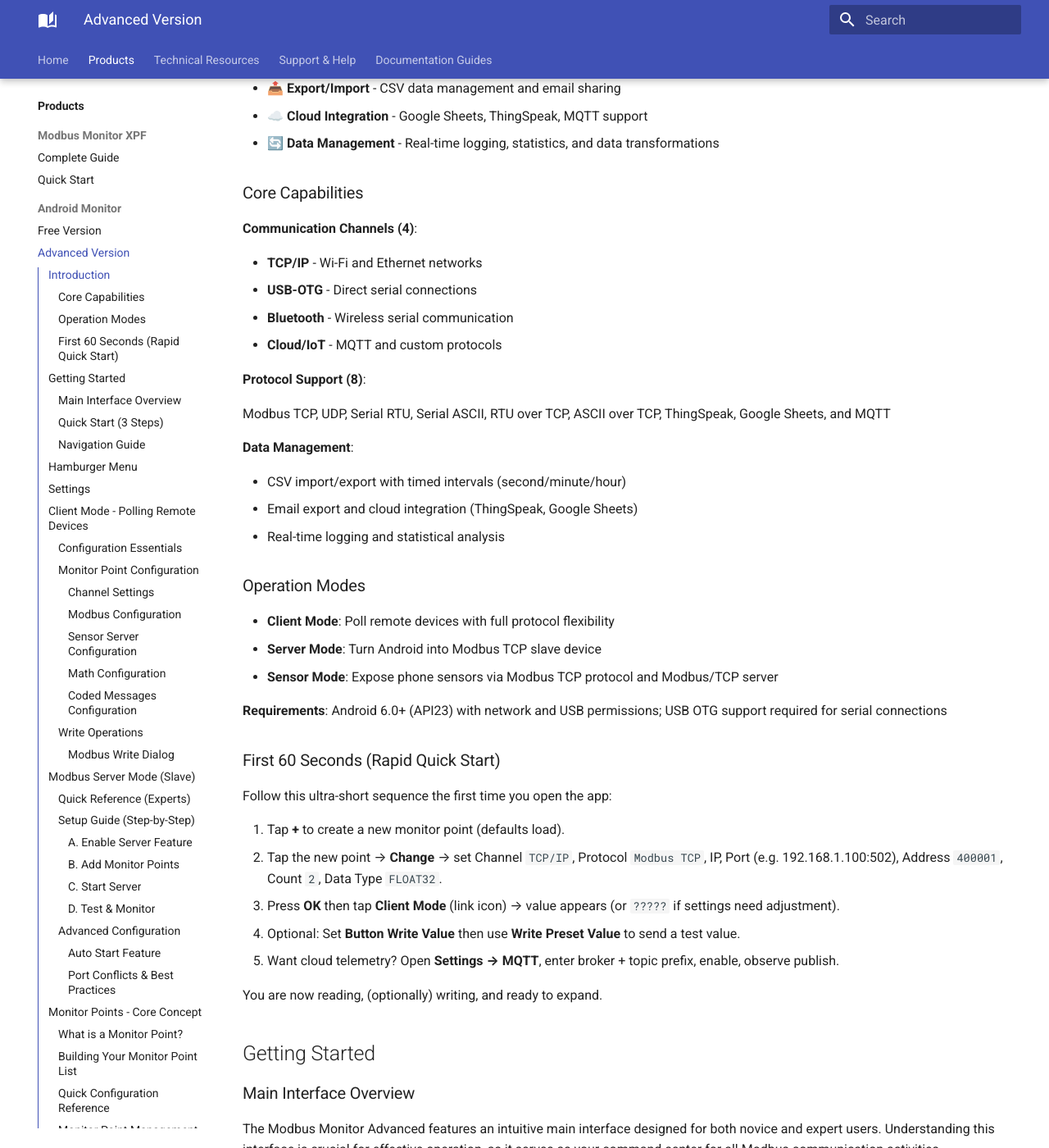
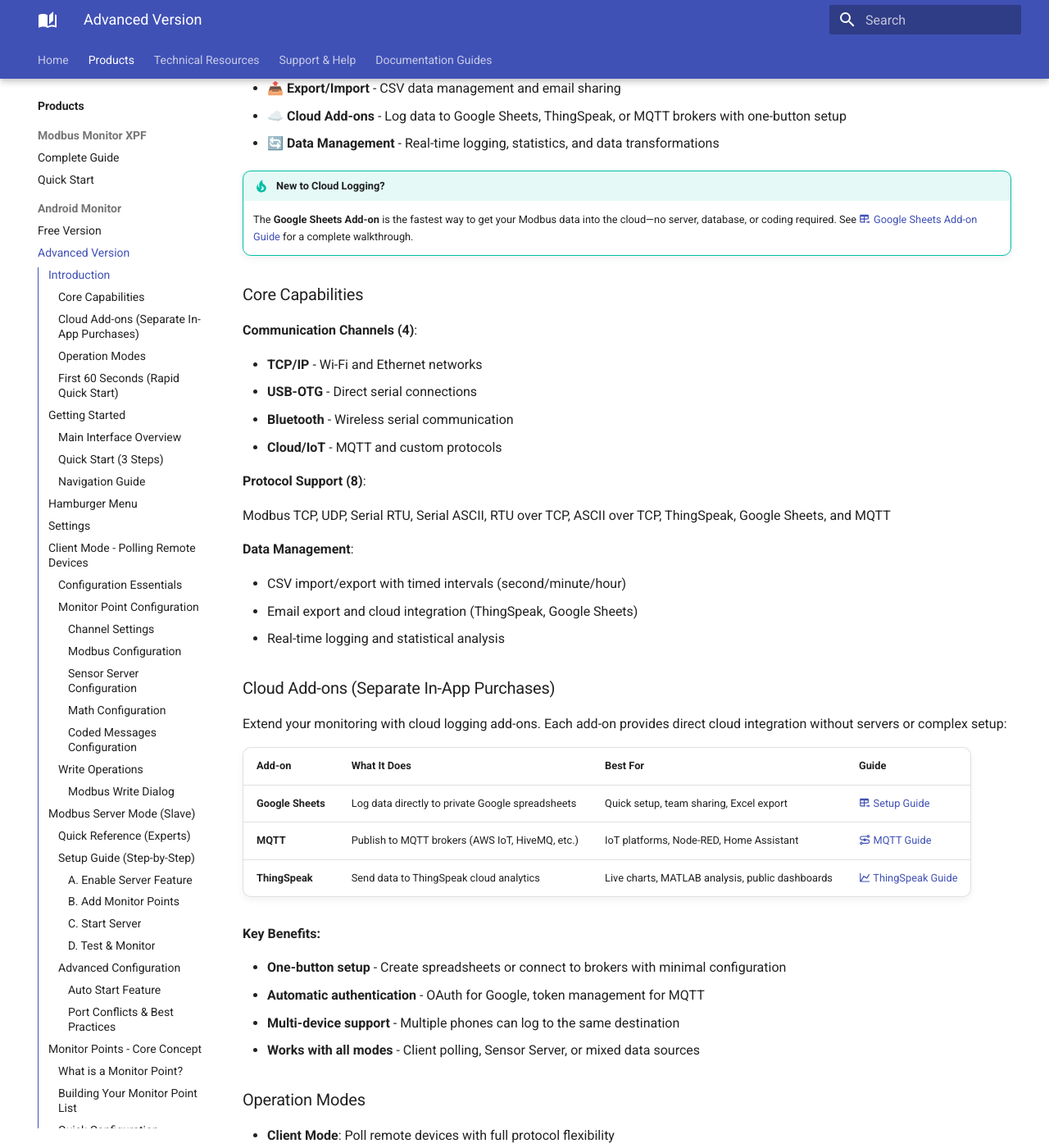
Before and after one commit to Modbus-Monitor/docs, an MkDocs documentation site: the page built from docs/products/android/advanced-guide.md, in a window 1280 px wide and 1400 px high, scrolled down 1397 px. Shown: the whole window at 82% size. Built offline with MkDocs 1.6.1 and Material for MkDocs 9.7.7, drawn with Linux system fonts in a browser that asks for light colours; the version menu is left out.

Commit message:
updated sheets links and lazy load

```diff
--- a/docs/products/android/advanced-guide.md
+++ b/docs/products/android/advanced-guide.md
@@ -27,8 +27,11 @@ The advantage of the Modbus Monitor Advanced is that it combines both modes in o
 
 - **⚙️ Settings** - Configure protocols, timing, and cloud integrations
 - **📤 Export/Import** - CSV data management and email sharing
-- **☁️ Cloud Integration** - Google Sheets, ThingSpeak, MQTT support
+- **☁️ Cloud Add-ons** - Log data to Google Sheets, ThingSpeak, or MQTT brokers with one-button setup
 - **🔄 Data Management** - Real-time logging, statistics, and data transformations
+
+!!! tip "New to Cloud Logging?"
+    The **Google Sheets Add-on** is the fastest way to get your Modbus data into the cloud—no server, database, or coding required. See [:material-table-arrow-right: Google Sheets Add-on Guide](../../guides/android-sheets-addon.md) for a complete walkthrough.
 
 ### Core Capabilities
 
@@ -48,6 +51,23 @@ Modbus TCP, UDP, Serial RTU, Serial ASCII, RTU over TCP, ASCII over TCP, ThingSp
 - CSV import/export with timed intervals (second/minute/hour)
 - Email export and cloud integration (ThingSpeak, Google Sheets)
 - Real-time logging and statistical analysis
+
+### Cloud Add-ons (Separate In-App Purchases)
+
+Extend your monitoring with cloud logging add-ons. Each add-on provides direct cloud integration without servers or complex setup:
+
+| Add-on | What It Does | Best For | Guide |
+|--------|--------------|----------|-------|
+| **Google Sheets** | Log data directly to private Google spreadsheets | Quick setup, team sharing, Excel export | [:material-table-arrow-right: Setup Guide](../../guides/android-sheets-addon.md) |
+| **MQTT** | Publish to MQTT brokers (AWS IoT, HiveMQ, etc.) | IoT platforms, Node-RED, Home Assistant | [:material-transit-connection-variant: MQTT Guide](../../guides/mqtt-addon.md) |
+| **ThingSpeak** | Send data to ThingSpeak cloud analytics | Live charts, MATLAB analysis, public dashboards | [:material-chart-line: ThingSpeak Guide](../../guides/thingspeak-addon.md) |
+
+**Key Benefits:**
+
+- **One-button setup** - Create spreadsheets or connect to brokers with minimal configuration
+- **Automatic authentication** - OAuth for Google, token management for MQTT
+- **Multi-device support** - Multiple phones can log to the same destination
+- **Works with all modes** - Client polling, Sensor Server, or mixed data sources
 
 ### Operation Modes
 
@@ -150,7 +170,7 @@ The main interface combines status indicators with action buttons for easy opera
 
 <div class="grid cards" markdown>
 
--   ![Main Menu Hamburger](../../assets/screenshots/android-advanced/main-menu-hamburger.webp){ width="300" style="display: block; margin: 0 auto;" }
+-   ![Main Menu Hamburger](../../assets/screenshots/android-advanced/main-menu-hamburger.webp){ width="300" style="display: block; margin: 0 auto;"  loading="lazy"}
 
 -   **Main Application Menu**
 
@@ -337,7 +357,7 @@ Monitor point configuration defines how your app connects to and interprets data
 
 <div class="grid cards" markdown>
 
--   ![Monitor Point Configuration Dialog](../../assets/screenshots/android-advanced/mma-monitor-point-configure.webp){ width="400" style="display: block; margin: 0 auto;" }
+-   ![Monitor Point Configuration Dialog](../../assets/screenshots/android-advanced/mma-monitor-point-configure.webp){ width="400" style="display: block; margin: 0 auto;"  loading="lazy"}
 
 -   **Monitor Point Configuration Dialog**
 
@@ -763,7 +783,7 @@ Both methods are accessible through the [Monitor Point Management](#monitor-poin
 The Write Dialog box is displayed when selecting the "Write" option from the [Monitor Point Management](#monitor-point-management) dialog (tap any monitor point to access). The dialog header shows the Monitor Point name along with the configured Data Type. Enter the value in the write field and click the Change button.
 
 <figure markdown>
-  ![Modbus Write Dialog](../../assets/screenshots/android-advanced/modbus-write.webp){ width="400" }
+  ![Modbus Write Dialog](../../assets/screenshots/android-advanced/modbus-write.webp){ width="400" loading="lazy" }
   <figcaption>Figure 3: Write dialog for sending values to remote devices</figcaption>
 </figure>
 
@@ -840,7 +860,7 @@ The Write Dialog box is displayed when selecting the "Write" option from the [Mo
 Turn your Android device into a **Modbus TCP Server** that other devices can poll for data. Your phone/tablet becomes a data source that remote Modbus masters can read and write using standard Modbus TCP protocol.
 
 <figure markdown>
-  ![Modbus Server Mode Interface](../../assets/screenshots/android-advanced/mma-server-main.webp){ width="500" }
+  ![Modbus Server Mode Interface](../../assets/screenshots/android-advanced/mma-server-main.webp){ width="500" loading="lazy" }
   <figcaption>Figure 4: Server mode active showing IP address, port, and connected client count</figcaption>
 </figure>
 
@@ -891,7 +911,7 @@ Turn your Android device into a **Modbus TCP Server** that other devices can pol
 **Path**: [Hamburger Menu](#hamburger-menu) → **Settings** → **Server**
 
 <figure markdown>
-  ![Server Configuration Settings](../../assets/screenshots/android-advanced/server-config.webp){width="600"}
+  ![Server Configuration Settings](../../assets/screenshots/android-advanced/server-config.webp){ width="600" loading="lazy" }
   <figcaption>Figure 5: Server settings - enable feature and configure port</figcaption>
 </figure>
 
@@ -1390,7 +1410,7 @@ Now that you understand the interface, settings, and monitor point configuration
 **What is Client Mode?** In Client (Master) Mode, your Android device polls remote Modbus devices (servers/slaves) to retrieve data and optionally write values back to them. This is the most common use case for monitoring PLCs, sensors, meters, and other industrial equipment. In this guide we configure three monitoring points—each on a different channel (1. TCP/IP, 2. USB Serial, 3. Bluetooth BLE using an HM‑10 module)—to demonstrate simultaneous multi‑channel communication.
 
 <figure markdown>
-  ![Modbus Client Mode Operation](../../assets/screenshots/android-advanced/mma-master-three-channels.webp){width="400"}
+  ![Modbus Client Mode Operation](../../assets/screenshots/android-advanced/mma-master-three-channels.webp){ width="400" loading="lazy" }
   <figcaption>Modbus Client Mode: Your device polls remote servers from TCP (i0), USB Serial (i1), and Bluetooth BLE (i2) simultaneously</figcaption>
 </figure>
 
```
Also changed, not shown: other parts of docs/products/android/advanced-guide.md (+4 -4 lines).
